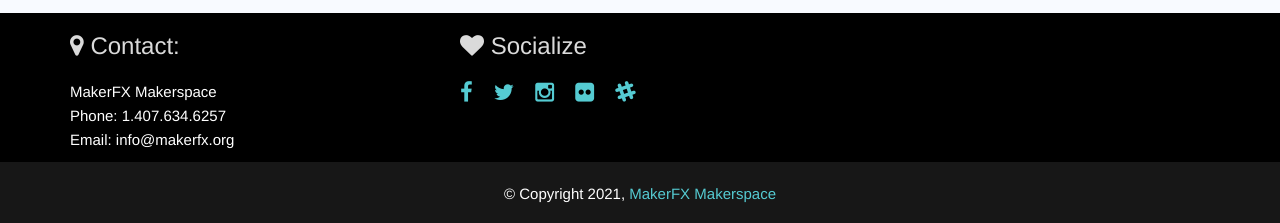
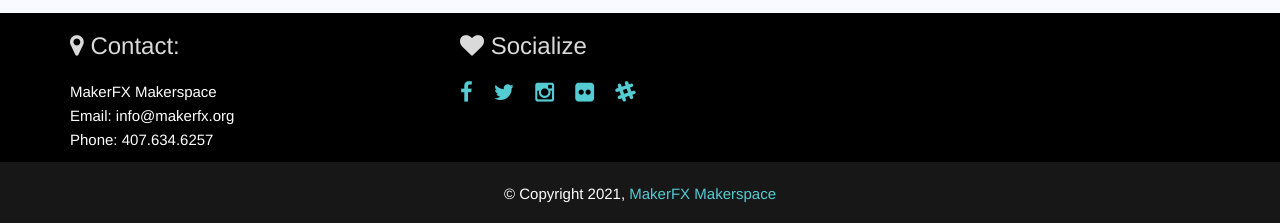
Before and after one commit to makerfx/makerfx.org, a Jekyll site: the page built from index.html, in a window 1280 px wide and 900 px high, scrolled down 750 px. Shown: the part 674-897 px from the top of the window. Built offline with Jekyll 4.4.1, drawn with Linux system fonts in a browser that asks for light colours.

Commit message:
Update phone number and placement in footer

```diff
--- a/_config.yml
+++ b/_config.yml
@@ -23,7 +23,7 @@ description: > # this means to ignore newlines until "baseurl:"
 # Company Information
 company_name: MakerFX Makerspace
 address_line: 8600 Commodity Cirle \#158, Orlando FL 32819
-telephone_number: 1.407.634.6257
+telephone_number: 407.634.6257
 company_email: info@makerfx.org
 google_map: https://www.google.com/maps/place/MakerFX+Makerspace/@28.4452794,-81.4343291,17z/data=!3m1!4b1!4m5!3m4!1s0x88e77e792d55b5cd:0x564df7bdacb237b0!8m2!3d28.4452794!4d-81.4321404
 
--- a/_includes/footer.html
+++ b/_includes/footer.html
@@ -6,8 +6,8 @@
         <h3><i class="fa fa-map-marker"></i> Contact:</h3>
         <p class="footer-contact">
           {{ site.company_name }} <br>
+          Email: {{ site.company_email }}<br>
           Phone: {{ site.telephone_number }} <br>
-          Email: {{ site.company_email }}<br>
         </p>
       </div>
 
```
